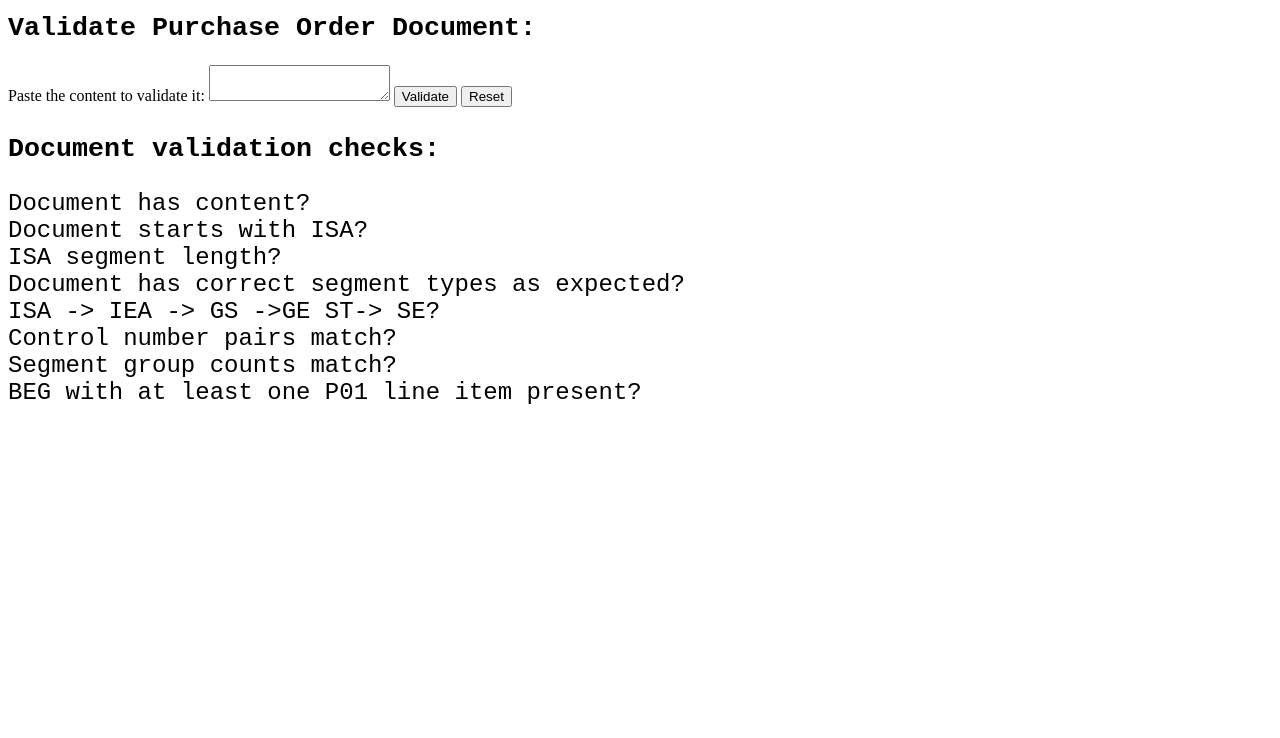
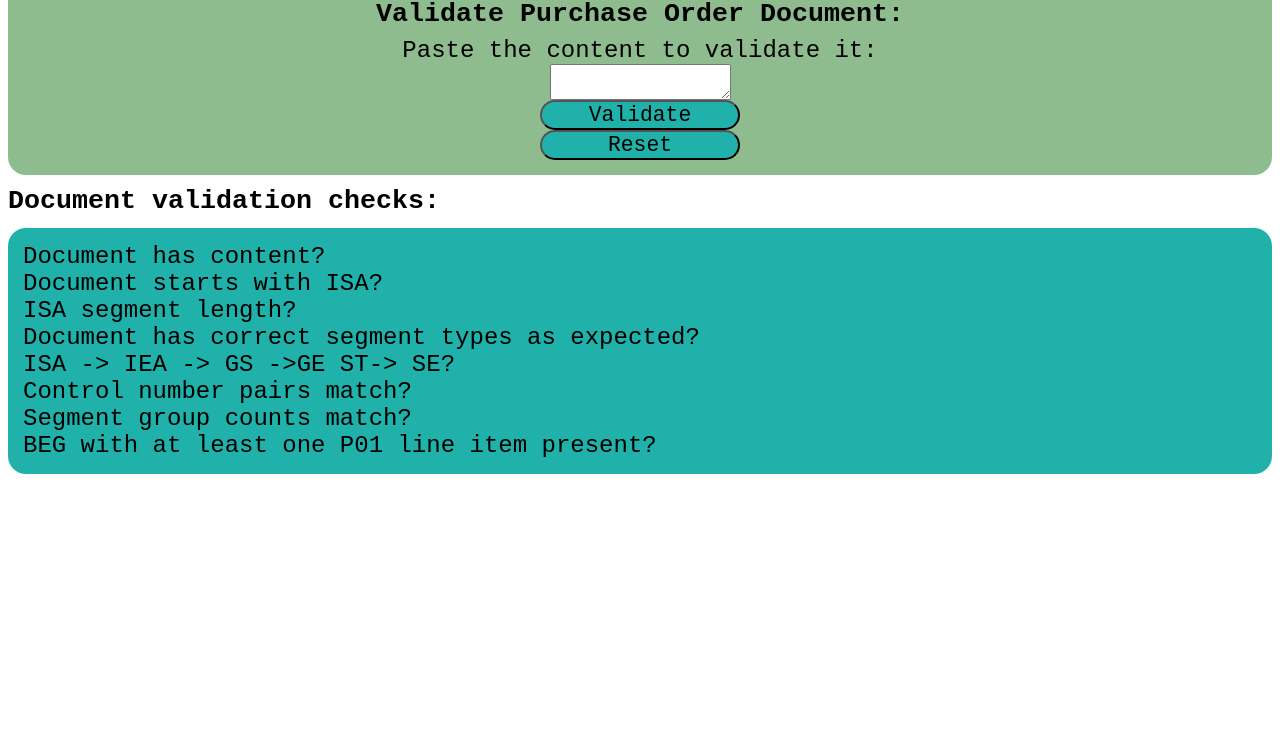
Before and after one commit to andriesvdw1/EDI-850-Purchase-Order-Validator-Demo, a plain HTML site: page index.html in a window 1280 px wide. Shown: the part 62-800 px from the top of the page. Drawn offline with Linux system fonts and the light colour scheme.

Commit message:
Add styles to the backgrounds and buttons.

```diff
--- a/index.html
+++ b/index.html
@@ -11,7 +11,7 @@
         <h2>Validate Purchase Order Document:</h2>
         <label for="docToValidate">Paste the content to validate it:</label>
         <textarea id ="docToValidate"></textarea>
-        <button type="button">Validate</button>
+        <button type="button" onclick="docValidate">Validate</button>
         <button type="reset">Reset</button>
     </form>
     <h3>Document validation checks:</h3>
@@ -26,20 +26,46 @@
     <span id="850DocCheck">BEG with at least one P01 line item present?</span>
     </div>
     <style>
+        form {
+            display: flex;
+            flex-direction: column;
+            align-items: center;
+            font-family: 'Courier New', Courier, monospace;
+            font-size: 18pt;
+            background-color: darkseagreen;
+            border-radius: 18px;
+            padding: 15px;
+        }
         h1{
             font-family: 'Courier New', Courier, monospace;
             font-size: 22pt;
+            line-height: 0%;
         }
         h3, h2{
             font-family: 'Courier New', Courier, monospace;
             font-size: 20pt;
+            line-height: 0%;
         }
         #visualChecks {
             display: flex;
             flex-direction: column;
             font-family: 'Courier New', Courier, monospace;
             font-size: 18pt;
+            background-color: lightseagreen;
+            border-radius: 18px;
+            padding: 15px;
+
+        }
+        button{
+             font-family: 'Courier New', Courier, monospace;
+            font-size: 16pt;
+            background-color: lightseagreen;
+            border-radius: 18px;
+            width: 200px;
         }
     </style>
+    <script>
+
+    </script>
 </body>
 </html>
```
